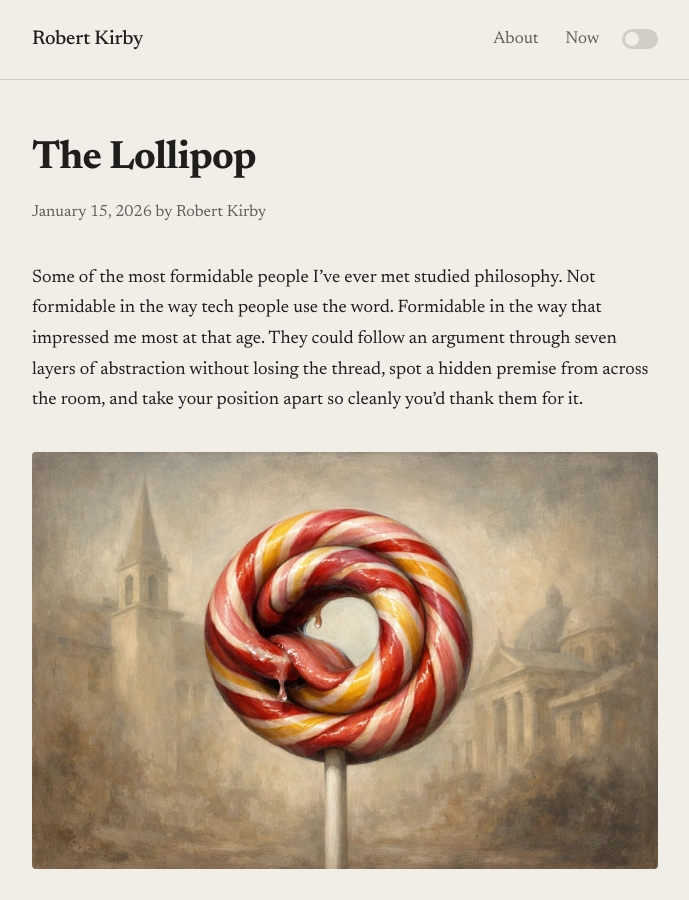
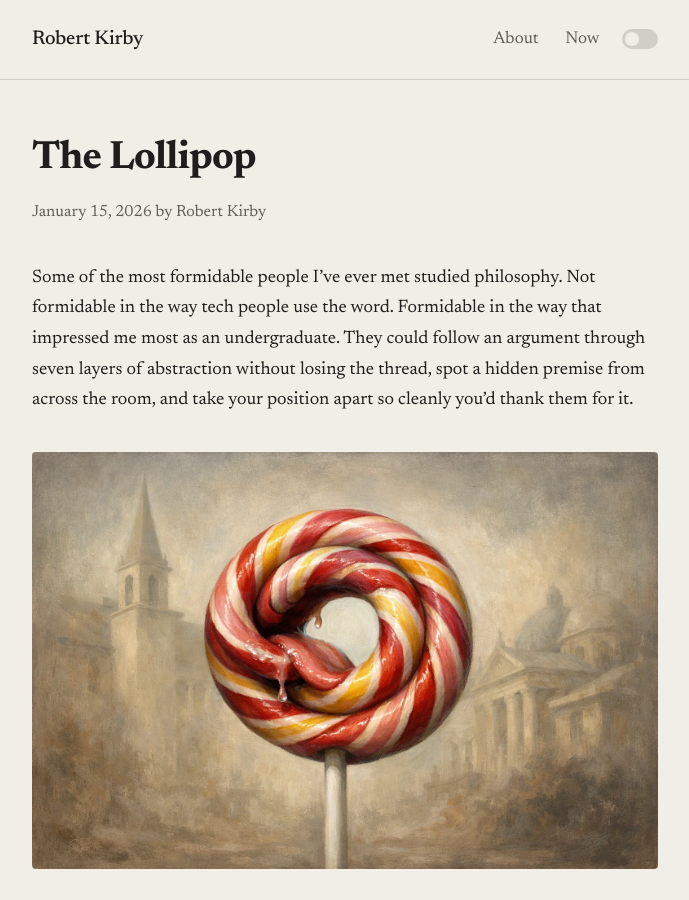
Before and after one commit to rob137/rob137.github.io, a Jekyll site: the page built from _posts/2026-01-15-the-lollipop.md, in a window 1280 px wide and 900 px high. Shown: the whole window, without its empty margins (295-984 px from the left). Built offline with Jekyll 4.4.1, drawn with Linux system fonts in a browser that asks for light colours.

Commit message:
Clarify age reference - as an undergraduate
Co-Authored-By: Claude Opus 4.5 <noreply@anthropic.com>

```diff
--- a/_posts/2026-01-15-the-lollipop.md
+++ b/_posts/2026-01-15-the-lollipop.md
@@ -6,7 +6,7 @@ tags: [philosophy, academia, career]
 excerpt: "A system whose primary function is to sustain itself."
 ---
 
-Some of the most formidable people I've ever met studied philosophy. Not formidable in the way tech people use the word. Formidable in the way that impressed me most at that age. They could follow an argument through seven layers of abstraction without losing the thread, spot a hidden premise from across the room, and take your position apart so cleanly you'd thank them for it.
+Some of the most formidable people I've ever met studied philosophy. Not formidable in the way tech people use the word. Formidable in the way that impressed me most as an undergraduate. They could follow an argument through seven layers of abstraction without losing the thread, spot a hidden premise from across the room, and take your position apart so cleanly you'd thank them for it.
 
 ![Lollipop](/assets/images/lollipop.webp)
 
```
